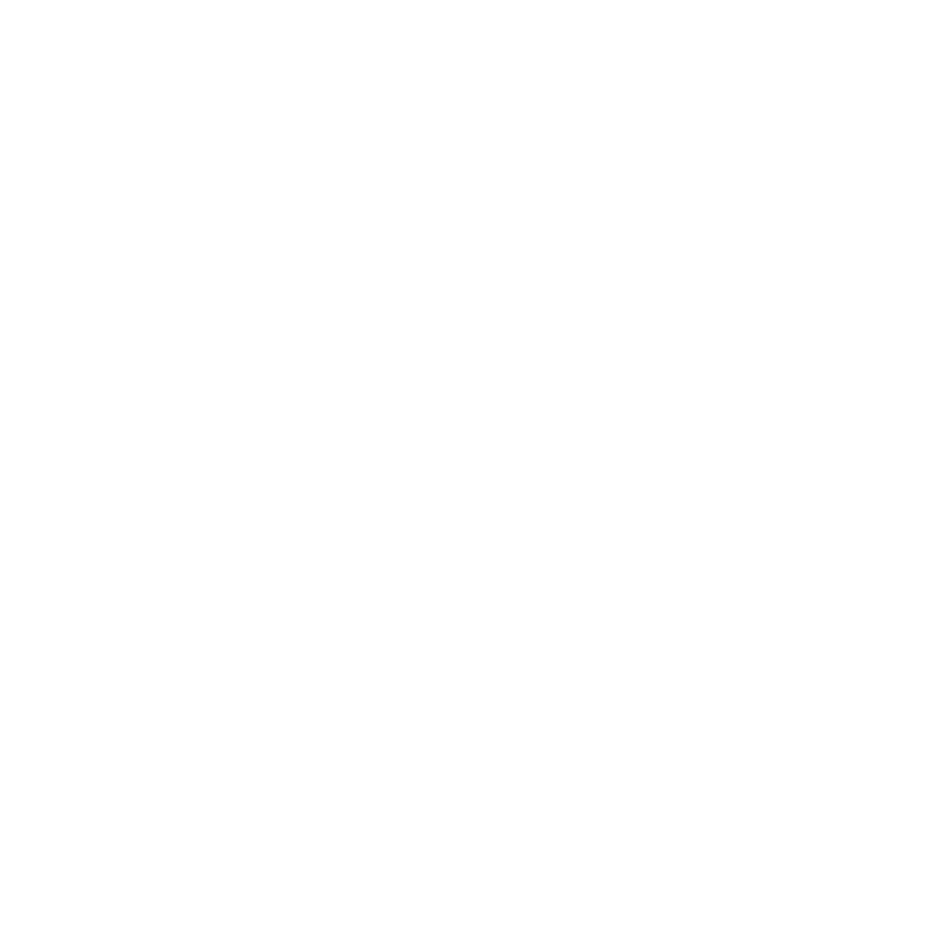
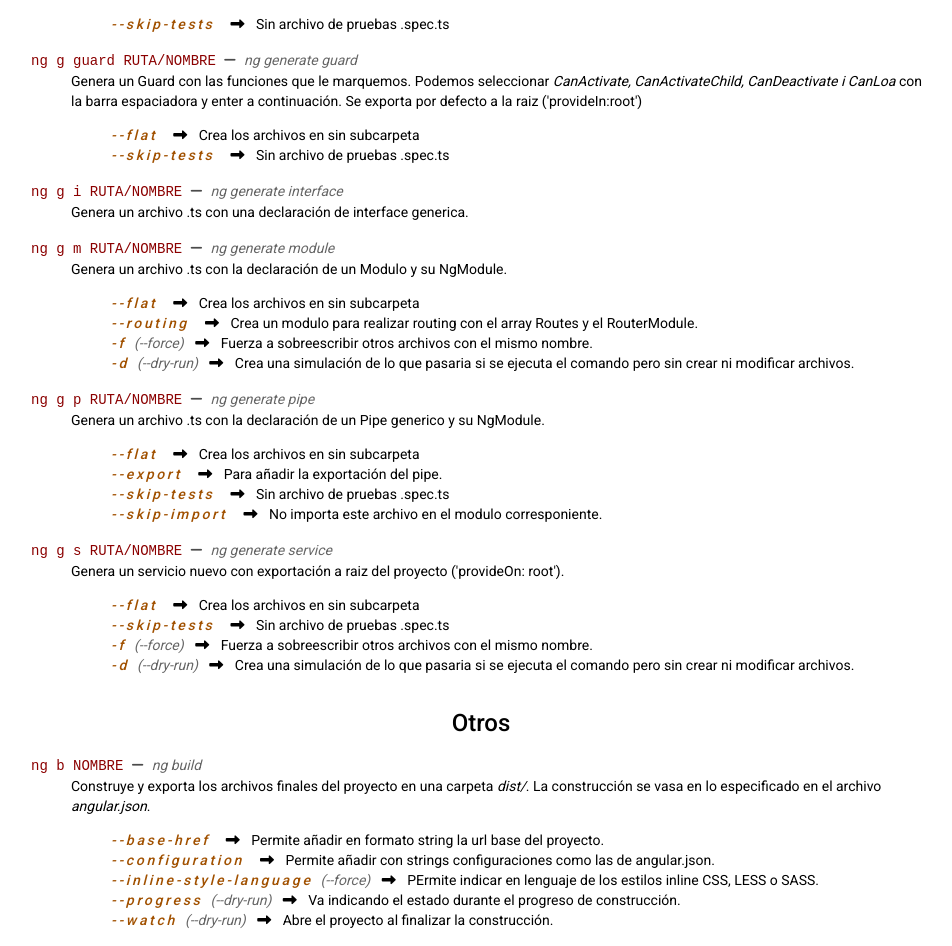
Before and after one commit to boboxanqui/Apuntes, an Angular app: page /angular in a window 1280 px wide. Shown: the part 1166-2112 px from the top of the page, without its empty margins (159-1111 px from the left). Before the commit the page ends 1159 px from the top, so only its background shows below. Built offline with nearby package versions, Linux system fonts and the light colour scheme.

Commit message:
angular CLI page continuation

```diff
--- a/src/app/app.module.ts
+++ b/src/app/app.module.ts
@@ -9,7 +9,7 @@
 
 @NgModule({
   declarations: [
-    AppComponent
+    AppComponent,
   ],
   imports: [
     BrowserModule,
--- a/src/app/pages/angular-cli/angular-cli.component.html
+++ b/src/app/pages/angular-cli/angular-cli.component.html
@@ -28,7 +28,7 @@
     </dd>
 </dl>
 
-<h2 class="title-2">Archivos</h2>
+<h2 class="title-2">Generación de archivos</h2>
 
 <dl>
     <dt>
@@ -39,8 +39,7 @@
     <dd>Genera un componente nuevo y actualiza el modulo de la carpeta donde se crea. Con esta opción se genera una carpeta con los archivos HTML, CSS, TS y SPEC del componente.
         <ul class="option-list">
             <li>
-                <span class="cli-option">-f</span>
-                <em class="op-6">(--flat) </em>
+                <span class="cli-option">--flat</span>
                 <i class="fa-solid fa-right-long"></i>
                 Crea los archivos en sin subcarpeta
             </li>
@@ -70,4 +69,182 @@
         </ul>
     </dd>
 
+    <dt>
+        <code>ng g class RUTA/NOMBRE</code>
+        <i class="fa-solid fa-minus"></i>
+        <em class="op-6">ng generate class</em>
+    </dt>
+    <dd>Genera un archivo con una declaración generica de una classe.
+        <ul class="option-list">
+            <li>
+                <span class="cli-option">--skip-tests</span>
+                <i class="fa-solid fa-right-long"></i>
+                Sin archivo de pruebas .spec.ts
+            </li>
+        </ul>
+    </dd>
+
+    <dt>
+        <code>ng g guard RUTA/NOMBRE</code>
+        <i class="fa-solid fa-minus"></i>
+        <em class="op-6">ng generate guard</em>
+    </dt>
+    <dd>Genera un Guard con las funciones que le marquemos. Podemos seleccionar <em>CanActivate, CanActivateChild, CanDeactivate i CanLoa</em> con la barra espaciadora y enter a continuación. Se exporta por defecto a la raiz ('provideIn:root')
+        <ul class="option-list">
+            <li>
+                <span class="cli-option">--flat</span>
+                <i class="fa-solid fa-right-long"></i>
+                Crea los archivos en sin subcarpeta
+            </li>
+            <li>
+                <span class="cli-option">--skip-tests</span>
+                <i class="fa-solid fa-right-long"></i>
+                Sin archivo de pruebas .spec.ts
+            </li>
+
+        </ul>
+    </dd>
+
+    <dt>
+        <code>ng g i RUTA/NOMBRE</code>
+        <i class="fa-solid fa-minus"></i>
+        <em class="op-6">ng generate interface</em>
+    </dt>
+    <dd>Genera un archivo .ts con una declaración de interface generica.</dd>
+
+    <dt>
+        <code>ng g m RUTA/NOMBRE</code>
+        <i class="fa-solid fa-minus"></i>
+        <em class="op-6">ng generate module</em>
+    </dt>
+    <dd>Genera un archivo .ts con la declaración de un Modulo y su NgModule.
+        <ul class="option-list">
+            <li>
+                <span class="cli-option">--flat</span>
+                <i class="fa-solid fa-right-long"></i>
+                Crea los archivos en sin subcarpeta
+            </li>
+            <li>
+                <span class="cli-option">--routing</span>
+                <i class="fa-solid fa-right-long"></i>
+                Crea un modulo para realizar routing con el array Routes y el RouterModule.
+            </li>
+            <li>
+                <span class="cli-option">-f</span>
+                <em class="op-6">(--force) </em>
+                <i class="fa-solid fa-right-long"></i>
+                Fuerza a sobreescribir otros archivos con el mismo nombre.
+            </li>
+            <li>
+                <span class="cli-option">-d</span>
+                <em class="op-6">(--dry-run) </em>
+                <i class="fa-solid fa-right-long"></i>
+                Crea una simulación de lo que pasaria si se ejecuta el comando pero sin crear ni modificar archivos.
+            </li>
+        </ul>
+    </dd>
+
+    <dt>
+        <code>ng g p RUTA/NOMBRE</code>
+        <i class="fa-solid fa-minus"></i>
+        <em class="op-6">ng generate pipe</em>
+    </dt>
+    <dd>Genera un archivo .ts con la declaración de un Pipe generico y su NgModule.
+        <ul class="option-list">
+            <li>
+                <span class="cli-option">--flat</span>
+                <i class="fa-solid fa-right-long"></i>
+                Crea los archivos en sin subcarpeta
+            </li>
+            <li>
+                <span class="cli-option">--export</span>
+                <i class="fa-solid fa-right-long"></i>
+                Para añadir la exportación del pipe.
+            </li>
+            <li>
+                <span class="cli-option">--skip-tests</span>
+                <i class="fa-solid fa-right-long"></i>
+                Sin archivo de pruebas .spec.ts
+            </li>
+            <li>
+                <span class="cli-option">--skip-import</span>
+                <i class="fa-solid fa-right-long"></i>
+                No importa este archivo en el modulo corresponiente.
+            </li>
+        </ul>
+    </dd>
+
+    <dt>
+        <code>ng g s RUTA/NOMBRE</code>
+        <i class="fa-solid fa-minus"></i>
+        <em class="op-6">ng generate service</em>
+    </dt>
+    <dd>Genera un servicio nuevo con exportación a raiz del proyecto ('provideOn: root').
+        <ul class="option-list">
+            <li>
+                <span class="cli-option">--flat</span>
+                <i class="fa-solid fa-right-long"></i>
+                Crea los archivos en sin subcarpeta
+            </li>
+            <li>
+                <span class="cli-option">--skip-tests</span>
+                <i class="fa-solid fa-right-long"></i>
+                Sin archivo de pruebas .spec.ts
+            </li>
+            <li>
+                <span class="cli-option">-f</span>
+                <em class="op-6">(--force) </em>
+                <i class="fa-solid fa-right-long"></i>
+                Fuerza a sobreescribir otros archivos con el mismo nombre.
+            </li>
+            <li>
+                <span class="cli-option">-d</span>
+                <em class="op-6">(--dry-run) </em>
+                <i class="fa-solid fa-right-long"></i>
+                Crea una simulación de lo que pasaria si se ejecuta el comando pero sin crear ni modificar archivos.
+            </li>
+        </ul>
+    </dd>
 </dl>
+
+<h2 class="title-2">Otros</h2>
+
+<dl>
+    <dt>
+        <code>ng b NOMBRE</code>
+        <i class="fa-solid fa-minus"></i>
+        <em class="op-6">ng build</em>
+    </dt>
+    <dd>Construye y exporta los archivos finales del proyecto en una carpeta <em>dist/</em>. La construcción se vasa en lo especificado en el archivo <em>angular.json</em>.
+        <ul class="option-list">
+            <li>
+                <span class="cli-option">--base-href</span>
+                <i class="fa-solid fa-right-long"></i>
+                Permite añadir en formato string la url base del proyecto.
+            </li>
+            <li>
+                <span class="cli-option">--configuration</span>
+                <i class="fa-solid fa-right-long"></i>
+                Permite añadir con strings configuraciones como las de angular.json.
+            </li>
+            <li>
+                <span class="cli-option">--inline-style-language</span>
+                <em class="op-6">(--force) </em>
+                <i class="fa-solid fa-right-long"></i>
+                PErmite indicar en lenguaje de los estilos inline CSS, LESS o SASS.
+            </li>
+            <li>
+                <span class="cli-option">--progress</span>
+                <em class="op-6">(--dry-run) </em>
+                <i class="fa-solid fa-right-long"></i>
+                Va indicando el estado durante el progreso de construcción.
+            </li>
+            <li>
+                <span class="cli-option">--watch</span>
+                <em class="op-6">(--dry-run) </em>
+                <i class="fa-solid fa-right-long"></i>
+                Abre el proyecto al finalizar la construcción.
+            </li>
+        </ul>
+    </dd>
+</dl>
--- a/src/app/pages/welcome/welcome.component.html
+++ b/src/app/pages/welcome/welcome.component.html
@@ -6,7 +6,7 @@
 
     <div id="real-dream">
         <h2 class="text-center" >Todo en una misma página</h2>
-        <h4 class="text-center" >En esta página encontraras todo el material necesario para consultar mientras te formas como programador Frontend o incluso si eres ya uno experimentado.</h4>
+        <h4 class="text-center" >En esta página encontrarás todo el material necesario para consultar mientras te formas como programador Frontend o incluso si eres ya uno experimentado.</h4>
     </div>
 
 </section>
--- a/src/app/shared/navbar/navbar.component.html
+++ b/src/app/shared/navbar/navbar.component.html
@@ -1,7 +1,7 @@
 
 <h1 class="text-center"
     id="head-title"
-    routerLink="''">The Final FrontEnd Master Cheatsheet</h1>
+    routerLink="''">The Final Frontend Master Cheatsheet</h1>
 
 <nav mat-tab-nav-bar mat-align-tabs="center"
     animationDuration="0ms">
--- a/src/styles.css
+++ b/src/styles.css
@@ -88,6 +88,7 @@
 .page-title{
     text-align: center;
     font: 600 3rem 'Rajdhani', sans-serif !important;
+    margin: 3rem 0 2rem !important;
 }
 
 .title-2{
```
